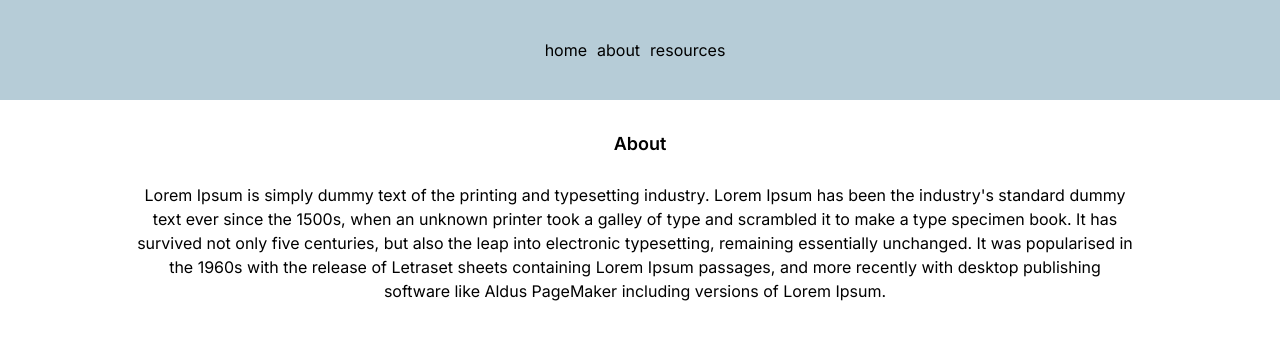
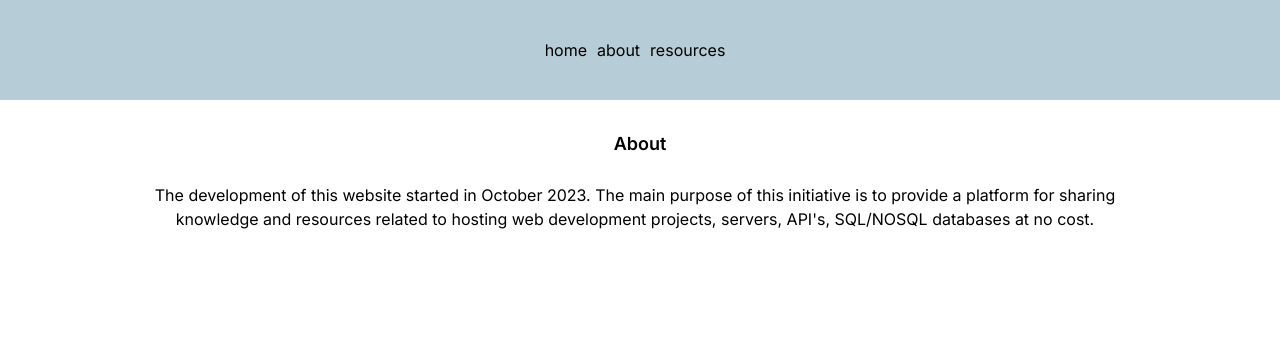
Before and after one commit to N00rAhmed/Free-Hosting-Services, a Next.js app: page /about in a window 1280 px wide. Shown: the top 340 px of the page. Built offline with nearby package versions, Linux system fonts and the light colour scheme.

Commit message:
added two more resources and some text to about section

```diff
--- a/app/about/page.tsx
+++ b/app/about/page.tsx
@@ -9,12 +9,8 @@ export default function about() {
       <h1 className="text-lg font-semibold">About</h1>
 
       <div className='about-container'>
-        <p className='about-info'>Lorem Ipsum is simply dummy text of the printing and typesetting industry.
-              Lorem Ipsum has been the industry&apos;s standard dummy text ever since the 1500s,
-              when an unknown printer took a galley of type and scrambled it to make a type specimen book.
-              It has survived not only five centuries, but also the leap into electronic typesetting, remaining essentially unchanged.
-                It was popularised in the 1960s with the release of Letraset sheets containing Lorem Ipsum passages, and more recently with desktop publishing software like
-                Aldus PageMaker including versions of Lorem Ipsum.
+        <p className='about-info'>The development of this website started in October 2023. The main purpose of this initiative is to provide a platform for
+        sharing knowledge and resources related to hosting web development projects, servers, API's, SQL/NOSQL databases at no cost.
 
             </p>
       </div>
--- a/app/resources/page.tsx
+++ b/app/resources/page.tsx
@@ -12,7 +12,7 @@ export default async function page() {
 
       <div className='resource-container'>
         <p className='info'>This page will contain all of the free hosting resources as well as information about them and maybe also how to use certain resources.
-          There will be free Client side hosting services as well as free server side hosting services.</p>
+          There will be free Client side hosting services as well as free server side + database hosting services.</p>
       </div>
       <div className='resource-info'>
 
```
Also changed, not shown: app/data.json (+8 -0 lines).
